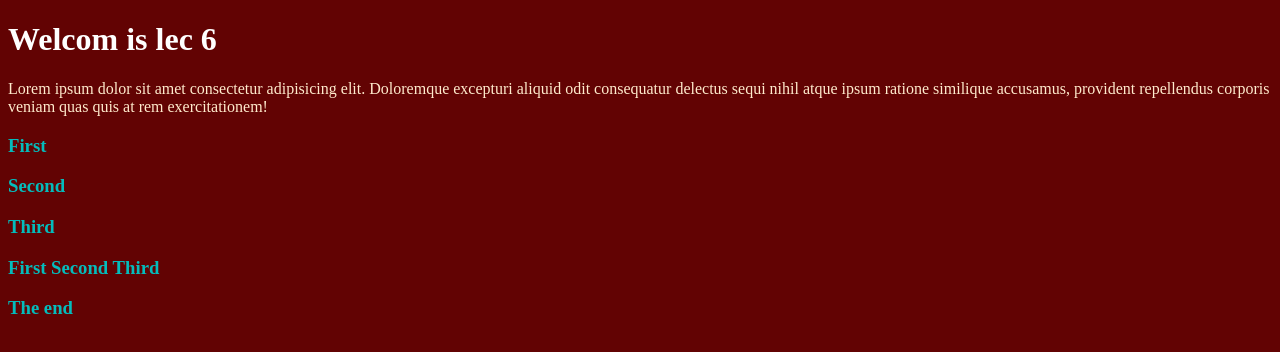
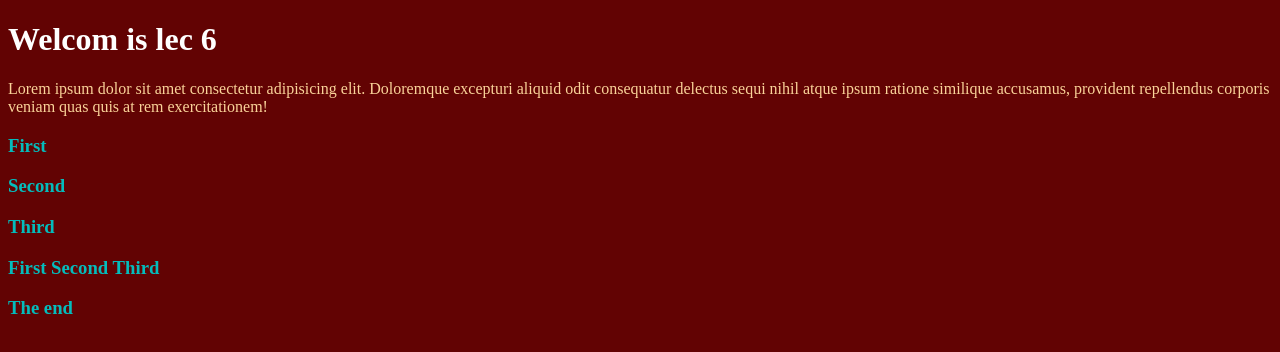
Before and after one commit to Abdullah1Hizam/lec7, a plain HTML site: page index.html in a window 1280 px wide. Drawn offline with Linux system fonts and the light colour scheme.

Commit message:
Update color <p></p>

```diff
--- a/style.css
+++ b/style.css
@@ -5,7 +5,7 @@ h1{
     color: white;
 }
 p{
-    color: blanchedalmond;
+    color: rgb(250, 211, 153);
 }
 h3{
     color: rgb(4, 188, 188);
```
